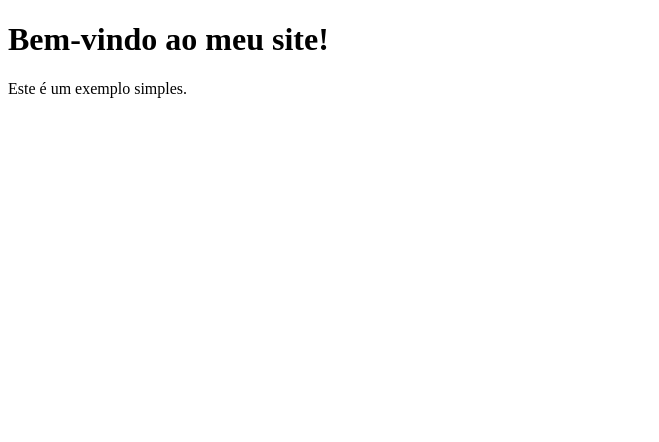
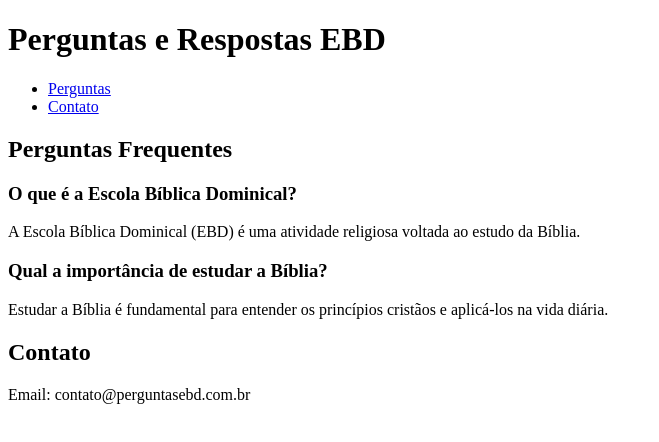
Before and after one commit to marcello-cotta/ebd, a plain HTML site: page index.html in a window 1280 px wide. Shown: the whole page, without its empty margins (0-659 px from the left). Drawn offline with Linux system fonts and the light colour scheme.

Commit message:
Update index.html

```diff
--- a/index.html
+++ b/index.html
@@ -3,10 +3,35 @@
 <head>
   <meta charset="UTF-8">
   <meta name="viewport" content="width=device-width, initial-scale=1.0">
-  <title>Meu Site</title>
+  <title>Perguntas EBD</title>
+  <link rel="stylesheet" href="styles.css">
 </head>
 <body>
-  <h1>Bem-vindo ao meu site!</h1>
-  <p>Este é um exemplo simples.</p>
+  <header>
+    <h1>Perguntas e Respostas EBD</h1>
+    <nav>
+      <ul>
+        <li><a href="#perguntas">Perguntas</a></li>
+        <li><a href="#contato">Contato</a></li>
+      </ul>
+    </nav>
+  </header>
+
+  <section id="perguntas">
+    <h2>Perguntas Frequentes</h2>
+    <div class="pergunta">
+      <h3>O que é a Escola Bíblica Dominical?</h3>
+      <p>A Escola Bíblica Dominical (EBD) é uma atividade religiosa voltada ao estudo da Bíblia.</p>
+    </div>
+    <div class="pergunta">
+      <h3>Qual a importância de estudar a Bíblia?</h3>
+      <p>Estudar a Bíblia é fundamental para entender os princípios cristãos e aplicá-los na vida diária.</p>
+    </div>
+  </section>
+
+  <footer>
+    <h2 id="contato">Contato</h2>
+    <p>Email: contato@perguntasebd.com.br</p>
+  </footer>
 </body>
 </html>
```
